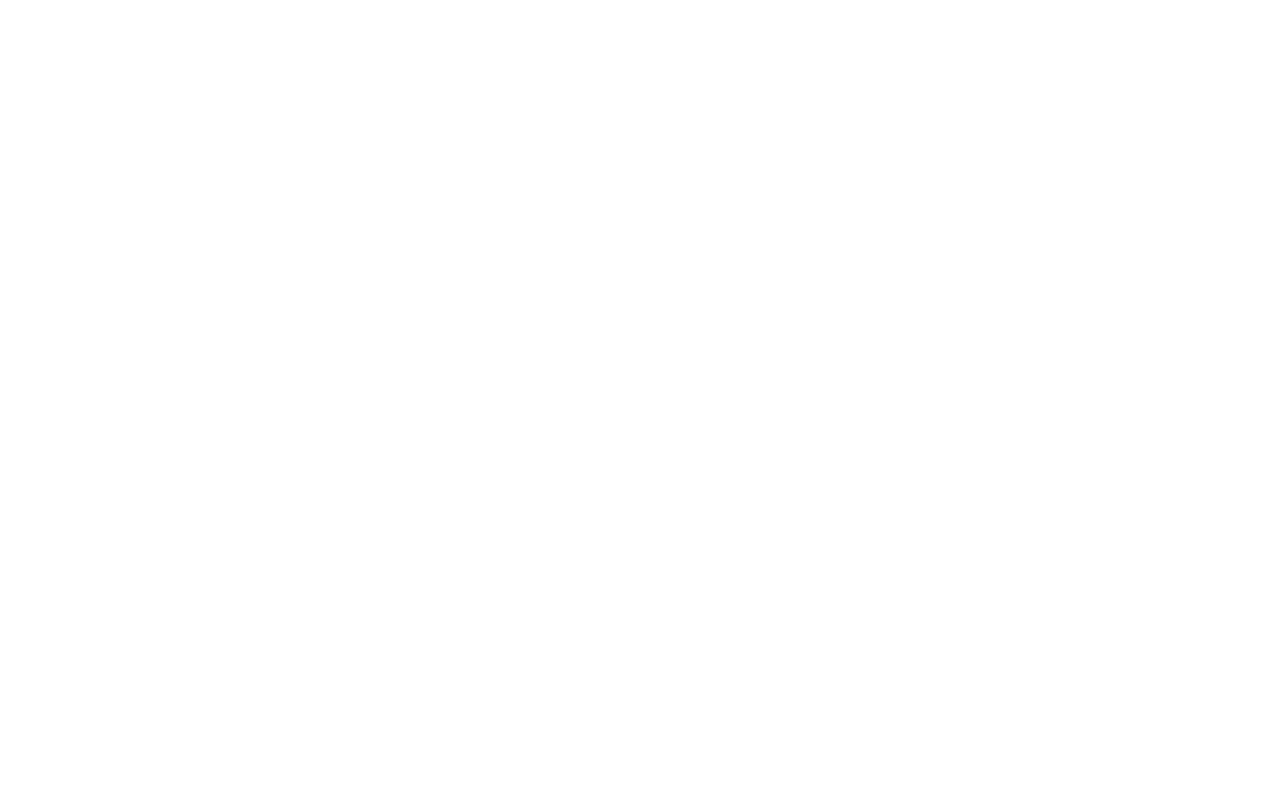
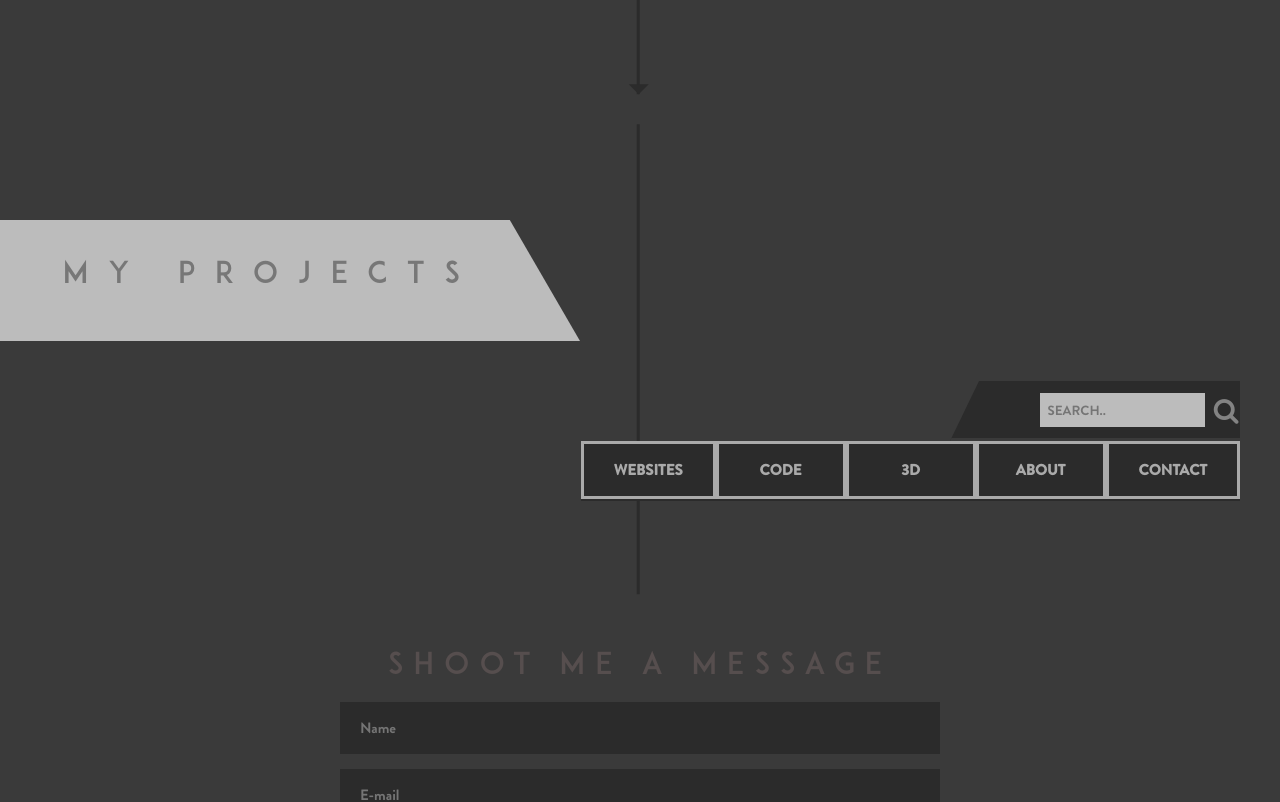
Before and after one commit to SWKP/portfolioV2, a Vue app in the folder portfolioV2/: page /#/contact in a window 1280 px wide. Shown: the part 680-1482 px from the top of the page. Before the commit the page ends 800 px from the top, so only its background shows below. Built offline with nearby package versions, Linux system fonts and the light colour scheme.

Commit message:
Reformated main nav v-bind:is="activeComponent" to a router navigation.

```diff
--- a/portfolioV2/src/App.vue
+++ b/portfolioV2/src/App.vue
@@ -1,12 +1,25 @@
 <template>
-  <div id="app">
-    <router-view/>
+    <div class="container">
+
+      <app-header></app-header>
+      <app-mainBody></app-mainBody>
+      <app-footer></app-footer>
+
   </div>
 </template>
 
 <script>
+import Header from './components/Header';
+import MainBody from './components/MainBody';
+import Footer from './components/Footer';
+
 export default {
-  name: 'App'
+  name: 'App',
+  components: {
+    appHeader: Header,
+    appMainBody: MainBody,
+    appFooter: Footer
+  }
 }
 </script>
 
@@ -59,4 +72,9 @@
   --main-highlight-color: #E91E63;
 }
 
+.container {
+  background: #3a3a3a;
+  overflow: hidden;
+}
+
 </style>
--- a/portfolioV2/src/components/MainBody.vue
+++ b/portfolioV2/src/components/MainBody.vue
@@ -8,7 +8,8 @@
       <div class="mainBody__projects">
 
       <transition name="fade" mode="out-in">
-      <component v-bind:is="activeComponent"></component>
+        <router-view></router-view>
+      <!--<component v-bind:is="activeComponent"></component>-->
       </transition>
       <!--
       <app-website></app-website>
@@ -22,23 +23,27 @@
 <script>
 import { bus } from '../main.js';
 
+
 import Navigation from './Navigation';
+/*
 import Website from './Website';
 import Code from './Code';
 import ThreeD from './ThreeD';
 import About from "./About";
 import Contact from './Contact';
+*/
 
 
 export default {
     components: {
-        appNavigation: Navigation,
+        appNavigation: Navigation
+        /*
         appWebsite: Website,
         appCode: Code,
         appThreeD: ThreeD,
         appAbout: About,
         appContact: Contact
-
+        */
     },
     data() {
         return {
--- a/portfolioV2/src/components/Navigation.vue
+++ b/portfolioV2/src/components/Navigation.vue
@@ -5,43 +5,51 @@
             <button type="submit"><i class="fa fa-search"></i></button>
             </div>
         <ul>
-            <li v-on:click="changeComponent('app-website')">
-                <router-link to="/testing">
+            <router-link to="/">
+                <li>
                     <div class="button">
                         <span class="button__mask"></span>
                         <span class="button__text">Websites</span>
                         <span class="button__text button__text--bis">Websites</span>
                     </div>
+                </li>
             </router-link>
-            </li>
-            <li v-on:click="changeComponent('app-code')">
+            <router-link to="/code">
+                <li>
                     <div class="button">
                         <span class="button__mask"></span>
                         <span class="button__text">Code</span>
                         <span class="button__text button__text--bis">Code</span>
                     </div>
                 </li>
-            <li v-on:click="changeComponent('app-threeD')">
+            </router-link>
+            <router-link to="/3d">
+                <li>
                     <div class="button">
                         <span class="button__mask"></span>
                         <span class="button__text">3D</span>
                         <span class="button__text button__text--bis">3D</span>
                     </div>
                 </li>
-            <li v-on:click="changeComponent('app-about')">
+            </router-link>
+            <router-link to="/about">
+                <li>
                     <div class="button">
                         <span class="button__mask"></span>
                         <span class="button__text">About</span>
                         <span class="button__text button__text--bis">About</span>
                     </div>
                 </li>
-            <li v-on:click="changeComponent('app-contact')">
+            </router-link>
+            <router-link to="/contact">
+                <li>
                     <div class="button">
                         <span class="button__mask"></span>
                         <span class="button__text">Contact</span>
                         <span class="button__text button__text--bis">Contact</span>
                     </div>
                 </li>
+            </router-link>
         </ul>
     </div>
 </template>
```
Also changed, not shown: portfolioV2/src/components/MainPage.vue (+9 -5 lines), portfolioV2/src/main.js (+21 -2 lines). Lines whose indentation alone changed are shown as unchanged.
